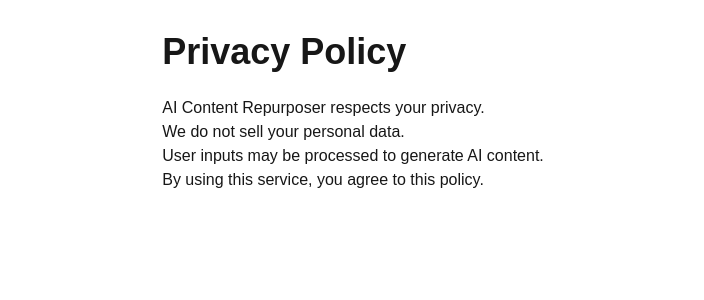
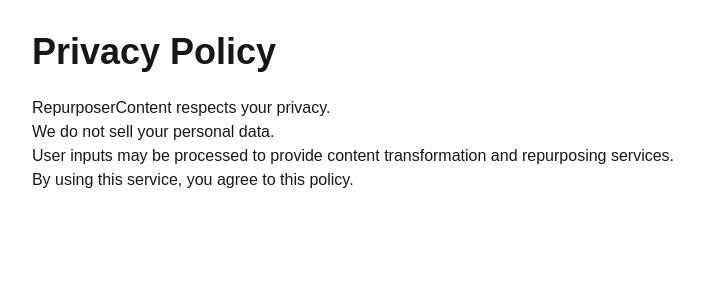
Before and after one commit to CekBiayaID/Ai-Shorts-Factory, a Next.js app: page /privacy in a window 1280 px wide. Shown: the top 300 px of the page, without its empty margins (287-991 px from the left). Built offline with nearby package versions, Linux system fonts and the light colour scheme.

Commit message:
upgrade privacy policy

```diff
--- a/app/privacy/page.tsx
+++ b/app/privacy/page.tsx
@@ -6,7 +6,7 @@
       </h1>
 
       <p>
-        AI Content Repurposer respects your privacy.
+        RepurposerContent respects your privacy.
       </p>
 
       <p>
@@ -14,7 +14,7 @@
       </p>
 
       <p>
-        User inputs may be processed to generate AI content.
+        User inputs may be processed to provide content transformation and repurposing services.
       </p>
 
       <p>
```
